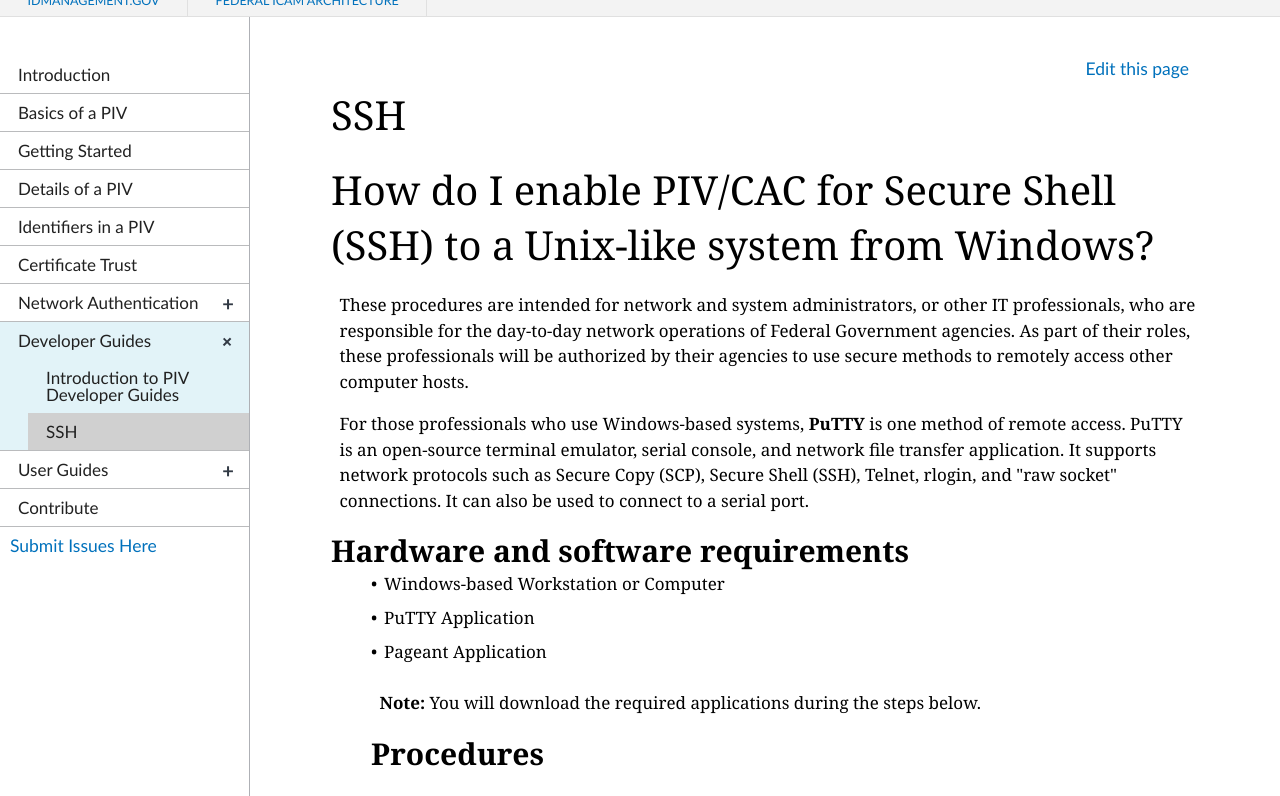
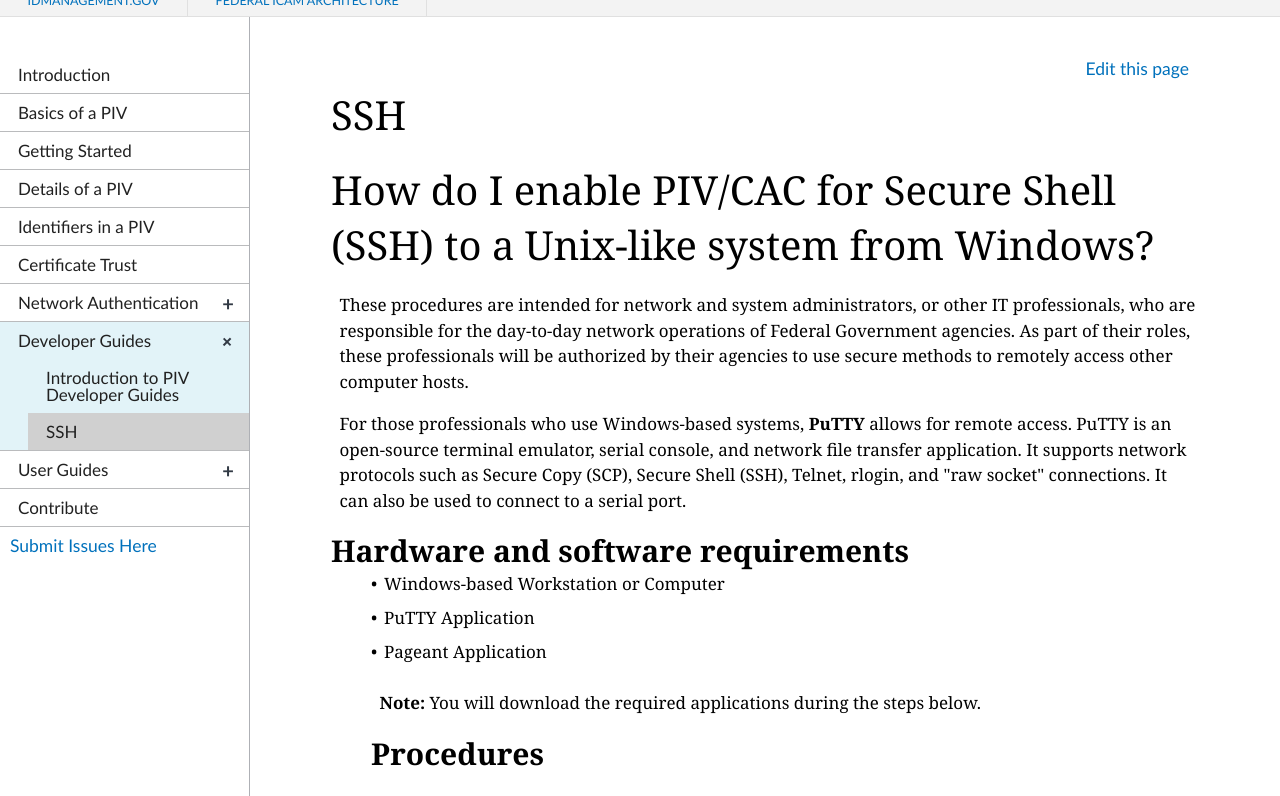
Before and after one commit to GSA/piv-guides, a Jekyll site: the page built from _devconfig/ssh.md, in a window 1280 px wide and 900 px high, cut to the strip 104-900 px from the top of the window. Built offline with Jekyll 4.4.1, drawn with Linux system fonts in a browser that asks for light colours; nearby versions of some CDN libraries; some of the changed text lies outside the part shown.

Commit message:
Update ssh.md

```diff
--- a/_devconfig/ssh.md
+++ b/_devconfig/ssh.md
@@ -8,7 +8,7 @@
 
 These procedures are intended for network and system administrators, or other IT professionals, who are responsible for the day-to-day network operations of Federal Government agencies.  As part of their roles, these professionals will be authorized by their agencies to use secure methods to remotely access other computer hosts.
 
-For those professionals who use Windows-based systems, **PuTTY** is one method of remote access. PuTTY is an open-source terminal emulator, serial console, and network file transfer application. It supports network protocols such as Secure Copy (SCP), Secure Shell (SSH), Telnet, rlogin, and &quot;raw socket&quot; connections. It can also be used to connect to a serial port.
+For those professionals who use Windows-based systems, **PuTTY** allows for remote access. PuTTY is an open-source terminal emulator, serial console, and network file transfer application. It supports network protocols such as Secure Copy (SCP), Secure Shell (SSH), Telnet, rlogin, and &quot;raw socket&quot; connections. It can also be used to connect to a serial port.
 
 ## Hardware and software requirements
 
@@ -55,7 +55,7 @@
 1. Right-click on the **Pageant** icon again from the Windows taskbar and select **New Session**.  (This will launch PuTTY.)
 2. From within PuTTY, enter the IP address of your _Jumpbox_ in the **Host Name (or IP address)** textbox to set up a new profile. Follow the remaining steps below.  (If you already have a profile set up, select it, and click on the **Load** button.)
 
-**Note:** If you are creating new profiles for multiple Jumpboxes, you will have to repeat the following steps for each profile.
+> **Note:** If you are creating new profiles for multiple Jumpboxes, you will have to repeat the following steps for each profile.
 
 1. Enter a descriptive name into the **Saved Sessions** textbox.
 2. From the left **Category** : panel, select **Connection** &gt; **SSH** &gt; **CAPI**. Then, check the box beside the words **Attempt &quot;CAPI Certificate&quot; (Key-only) auth (SSH-2)**.
```
Also changed, not shown: other parts of _devconfig/ssh.md (+2 -2 lines).
